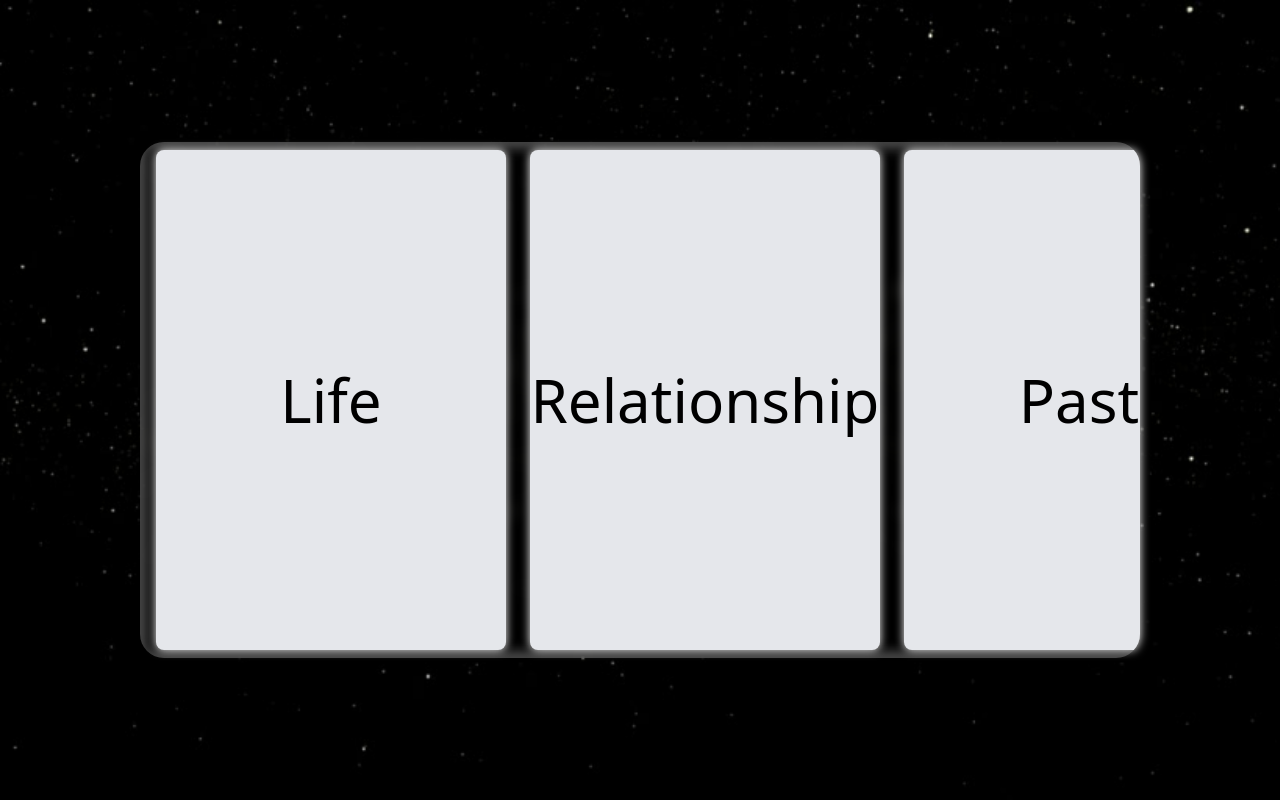
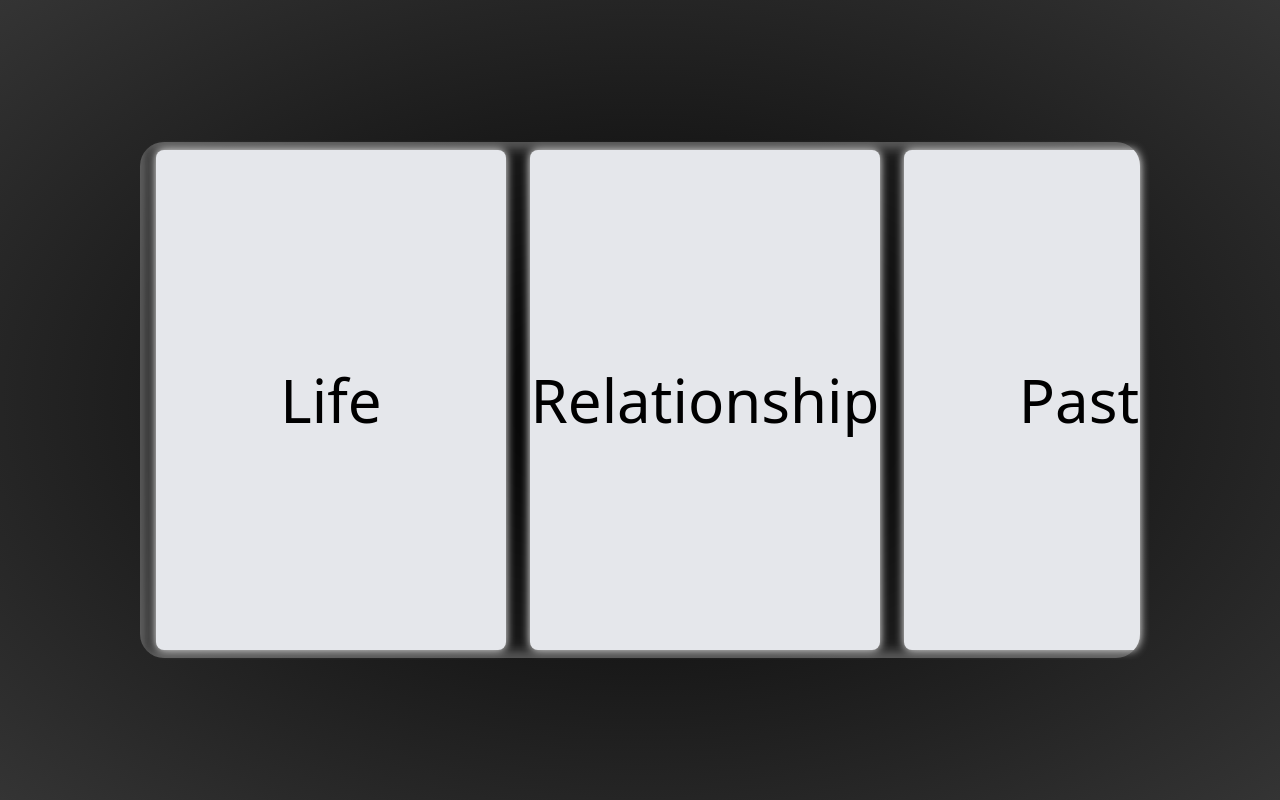
Before and after one commit to jon-tschida/Thoughtful, a React (Vite) app: page / in a window 1280 px wide. Built offline with nearby package versions, Linux system fonts and the light colour scheme.

Commit message:
removed stupid bg pic
removed bg pic and made the app component a linear gradient bg

```diff
--- a/src/components/Back.jsx
+++ b/src/components/Back.jsx
@@ -7,7 +7,7 @@ export default function Back() {
     <Link to={"/"}>
       <img
         src={BackArrow}
-        className="absolute transition-all duration-300 cursor-pointer opacity-90 w-7 top-10 left-10 hover:scale-110"
+        className="absolute transition-all duration-300 cursor-pointer select-none opacity-90 w-7 top-10 left-10 hover:scale-110"
       />
     </Link>
   );
--- a/src/index.css
+++ b/src/index.css
@@ -33,6 +33,6 @@
 }
 
 .app-bg {
-  background-image: url("src/assets/bg-test.jpeg");
-  background-size: cover;
+  background: #010101;
+  background: radial-gradient(at center, #010101, #343434);
 }
```
Also changed, not shown: src/assets/bg-test.jpeg (deleted).
